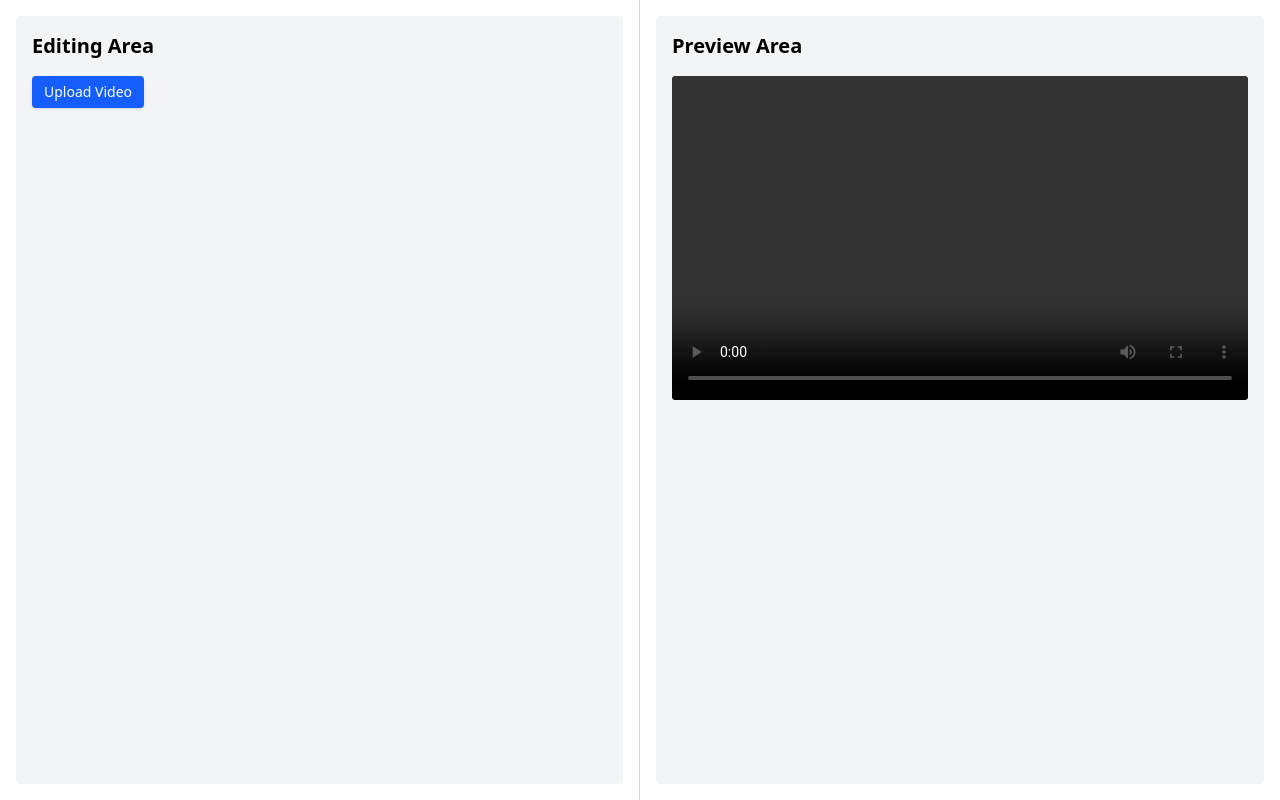
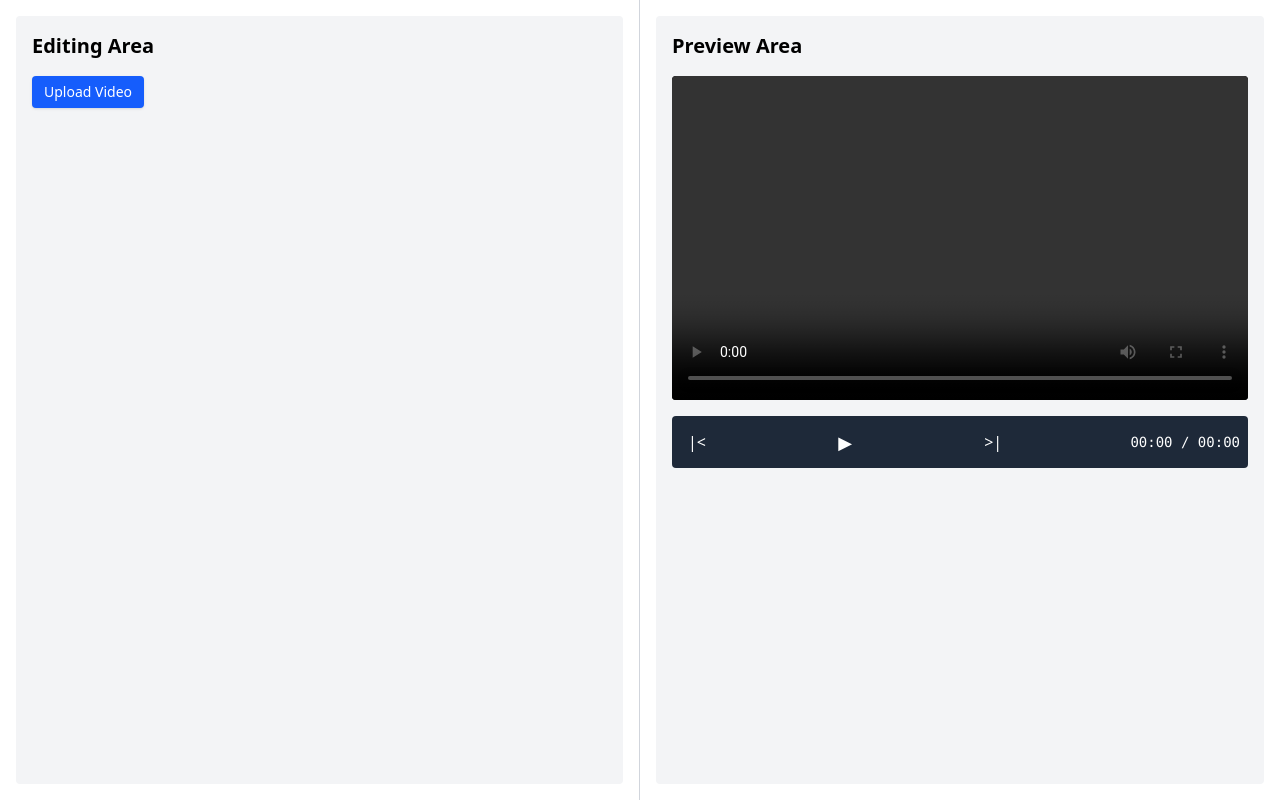
Before and after one commit to peggy-chien/video-highlight-tool, a React (Vite) app: page / in a window 1280 px wide. Built offline with nearby package versions, Linux system fonts and the light colour scheme.

Commit message:
feat: add standard video controls

```diff
--- a/src/components/PreviewArea.tsx
+++ b/src/components/PreviewArea.tsx
@@ -1,12 +1,17 @@
-import React from 'react';
+import React, { useRef } from 'react';
 import VideoPlayer from './VideoPlayer';
 import TimelineBar from './TimelineBar';
+import VideoControls from './VideoControls';
 
 const PreviewArea: React.FC = () => {
+  // Create a ref to pass to both VideoPlayer and VideoControls
+  const videoRef = useRef<HTMLVideoElement>(null);
+
   return (
     <div className="h-full bg-gray-100 p-4 rounded flex flex-col">
       <h2 className="text-xl font-semibold mb-4">Preview Area</h2>
-      <VideoPlayer />
+      <VideoPlayer videoRef={videoRef} />
+      <VideoControls videoRef={videoRef} />
       <TimelineBar />
     </div>
   );
--- /dev/null
+++ b/src/components/VideoControls.tsx
@@ -0,0 +1,99 @@
+import React, { useRef, useEffect, useState } from 'react';
+import { useVideoStore } from '../store/videoStore';
+
+const formatTime = (seconds: number) => {
+  const m = Math.floor(seconds / 60)
+    .toString()
+    .padStart(2, '0');
+  const s = Math.floor(seconds % 60)
+    .toString()
+    .padStart(2, '0');
+  return `${m}:${s}`;
+};
+
+const VideoControls: React.FC<{ videoRef: React.RefObject<HTMLVideoElement> }> = ({ videoRef }) => {
+  const { processingData, selectedSentences, currentTime, setCurrentTime } = useVideoStore();
+  const [isPlaying, setIsPlaying] = useState(false);
+  const [duration, setDuration] = useState(0);
+
+  // Get all selected highlight time ranges
+  const highlights = React.useMemo(() => {
+    if (!processingData) return [];
+    const segs: { start: number; end: number }[] = [];
+    processingData.sections.forEach(section => {
+      section.sentences.forEach(sentence => {
+        if (selectedSentences.has(sentence.id)) {
+          segs.push({ start: sentence.startTime, end: sentence.endTime });
+        }
+      });
+    });
+    return segs.sort((a, b) => a.start - b.start);
+  }, [processingData, selectedSentences]);
+
+  // Get video duration
+  useEffect(() => {
+    if (videoRef.current) {
+      const onLoadedMetadata = () => setDuration(videoRef.current?.duration || 0);
+      videoRef.current.addEventListener('loadedmetadata', onLoadedMetadata);
+      return () => videoRef.current?.removeEventListener('loadedmetadata', onLoadedMetadata);
+    }
+  }, [videoRef]);
+
+  // Play/pause logic
+  const handlePlayPause = () => {
+    if (!videoRef.current) return;
+    if (videoRef.current.paused) {
+      videoRef.current.play();
+      setIsPlaying(true);
+    } else {
+      videoRef.current.pause();
+      setIsPlaying(false);
+    }
+  };
+
+  // Sync play state
+  useEffect(() => {
+    if (!videoRef.current) return;
+    const onPlay = () => setIsPlaying(true);
+    const onPause = () => setIsPlaying(false);
+    videoRef.current.addEventListener('play', onPlay);
+    videoRef.current.addEventListener('pause', onPause);
+    return () => {
+      videoRef.current?.removeEventListener('play', onPlay);
+      videoRef.current?.removeEventListener('pause', onPause);
+    };
+  }, [videoRef]);
+
+  // Previous/Next highlight logic
+  const handlePrev = () => {
+    if (!highlights.length) return;
+    const prev = [...highlights].reverse().find(seg => seg.end < currentTime);
+    if (prev) setCurrentTime(prev.start);
+    else setCurrentTime(highlights[0].start);
+  };
+  const handleNext = () => {
+    if (!highlights.length) return;
+    const next = highlights.find(seg => seg.start > currentTime);
+    if (next) setCurrentTime(next.start);
+    else setCurrentTime(highlights[highlights.length - 1].start);
+  };
+
+  return (
+    <div className="flex items-center justify-between w-full gap-2 px-2 py-2 bg-gray-800 rounded text-white mt-4">
+      <button onClick={handlePrev} className="px-2 py-1 rounded hover:bg-gray-700" title="Previous Highlight">
+        &#124;&lt;
+      </button>
+      <button onClick={handlePlayPause} className="px-3 py-1 rounded hover:bg-gray-700 text-lg" title="Play/Pause">
+        {isPlaying ? '⏸' : '▶'}
+      </button>
+      <button onClick={handleNext} className="px-2 py-1 rounded hover:bg-gray-700" title="Next Highlight">
+        &gt;&#124;
+      </button>
+      <span className="ml-2 text-sm font-mono">
+        {formatTime(currentTime)} / {formatTime(duration)}
+      </span>
+    </div>
+  );
+};
+
+export default VideoControls;
--- a/src/components/VideoPlayer.tsx
+++ b/src/components/VideoPlayer.tsx
@@ -2,8 +2,11 @@ import React, { useRef, useEffect } from 'react';
 import { useVideoStore } from '../store/videoStore';
 import type { Sentence } from '../models/video';
 
-const VideoPlayer: React.FC = () => {
-  const videoRef = useRef<HTMLVideoElement>(null);
+interface VideoPlayerProps {
+  videoRef: React.RefObject<HTMLVideoElement>;
+}
+
+const VideoPlayer: React.FC<VideoPlayerProps> = ({ videoRef }) => {
   const { videoFile, processingData, selectedSentences, currentTime, setCurrentTime } = useVideoStore();
 
   // Update video source when file changes
@@ -11,7 +14,7 @@ const VideoPlayer: React.FC = () => {
     if (videoRef.current && videoFile) {
       videoRef.current.src = URL.createObjectURL(videoFile);
     }
-  }, [videoFile]);
+  }, [videoFile, videoRef]);
 
   // Update current time in store
   const handleTimeUpdate = () => {
@@ -25,7 +28,57 @@ const VideoPlayer: React.FC = () => {
     if (videoRef.current && Math.abs(videoRef.current.currentTime - currentTime) > 0.1) {
       videoRef.current.currentTime = currentTime;
     }
-  }, [currentTime]);
+  }, [currentTime, videoRef]);
+
+  // Get all selected highlight time ranges
+  const getHighlights = () => {
+    if (!processingData) return [];
+    const segs: { start: number; end: number }[] = [];
+    processingData.sections.forEach(section => {
+      section.sentences.forEach(sentence => {
+        if (selectedSentences.has(sentence.id)) {
+          segs.push({ start: sentence.startTime, end: sentence.endTime });
+        }
+      });
+    });
+    return segs.sort((a, b) => a.start - b.start);
+  };
+
+  // Play only selected highlights: skip to next highlight when current ends
+  useEffect(() => {
+    if (!videoRef.current) return;
+    const video = videoRef.current;
+    const highlights = getHighlights();
+    if (!highlights.length) return;
+
+    const onTimeUpdate = () => {
+      const t = video.currentTime;
+      // Find the current highlight
+      const current = highlights.find(seg => t >= seg.start && t < seg.end);
+      if (!current) {
+        // Not in any highlight, jump to the next
+        const next = highlights.find(seg => seg.start > t);
+        if (next) {
+          video.currentTime = next.start;
+        } else {
+          video.pause();
+        }
+      } else {
+        // If at the end of the current highlight, jump to next or pause
+        if (t >= current.end - 0.05) {
+          const idx = highlights.indexOf(current);
+          const next = highlights[idx + 1];
+          if (next) {
+            video.currentTime = next.start;
+          } else {
+            video.pause();
+          }
+        }
+      }
+    };
+    video.addEventListener('timeupdate', onTimeUpdate);
+    return () => video.removeEventListener('timeupdate', onTimeUpdate);
+  }, [videoRef, processingData, selectedSentences]);
 
   // Get current sentence based on time
   const getCurrentSentence = (): Sentence | null => {
```
